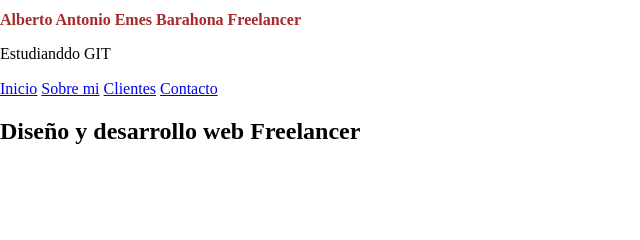
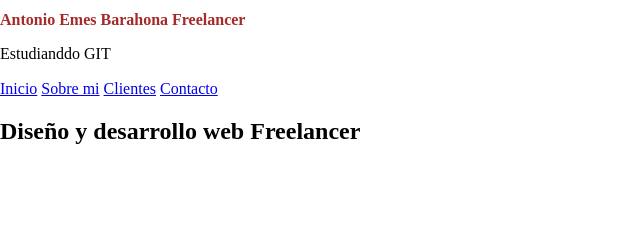
Before and after one commit to AAemes/gitExample, a plain HTML site: page index.html in a window 1280 px wide. Shown: the top 240 px of the page, 0-640 px from the left. Drawn offline with nearby package versions, Linux system fonts and the light colour scheme.

Commit message:
Update index.html

```diff
--- a/index.html
+++ b/index.html
@@ -22,7 +22,7 @@
 <body>
 
     <header>
-        <h1 class="titulo">Alberto Antonio Emes Barahona <span>Freelancer</span> </h1>
+        <h1 class="titulo">Antonio Emes Barahona <span>Freelancer</span> </h1>
         <p>Estudianddo GIT</p>
     </header>
 
```
